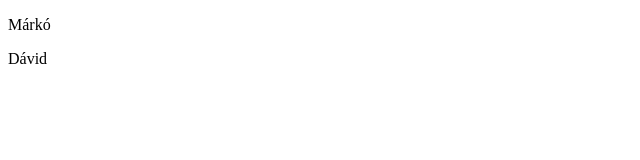
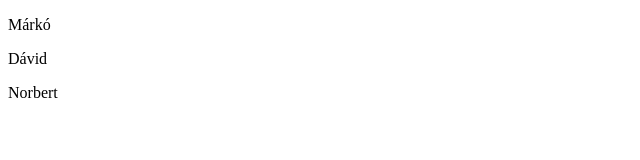
Before and after one commit to norbertgang/david, a plain HTML site: page index.html in a window 1280 px wide. Shown: the full height of the page, 0-640 px from the left. Drawn offline with Linux system fonts and the light colour scheme.

Commit message:
harmadik

```diff
--- a/index.html
+++ b/index.html
@@ -9,5 +9,6 @@
 <body>
     <p>Márkó</p>
     <p>Dávid</p>
+    <p>Norbert</p>
 </body>
 </html>
```
